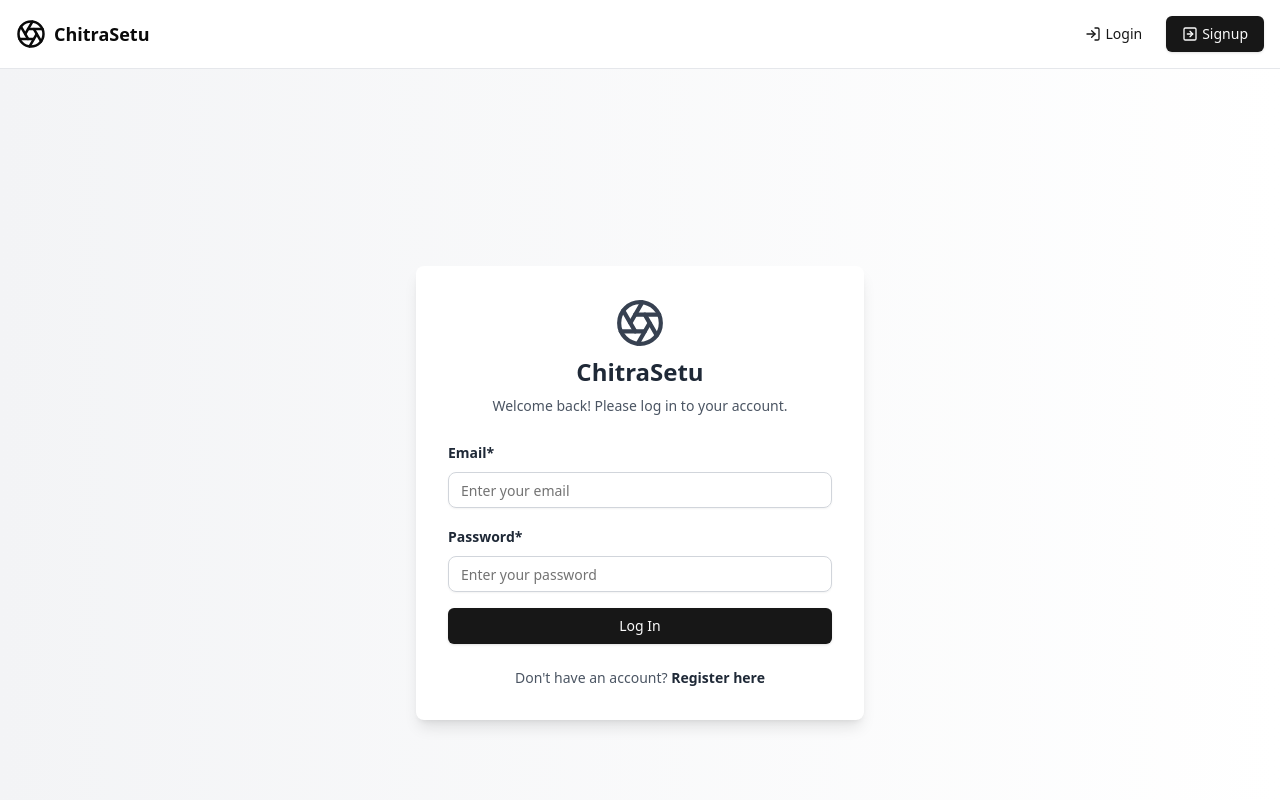
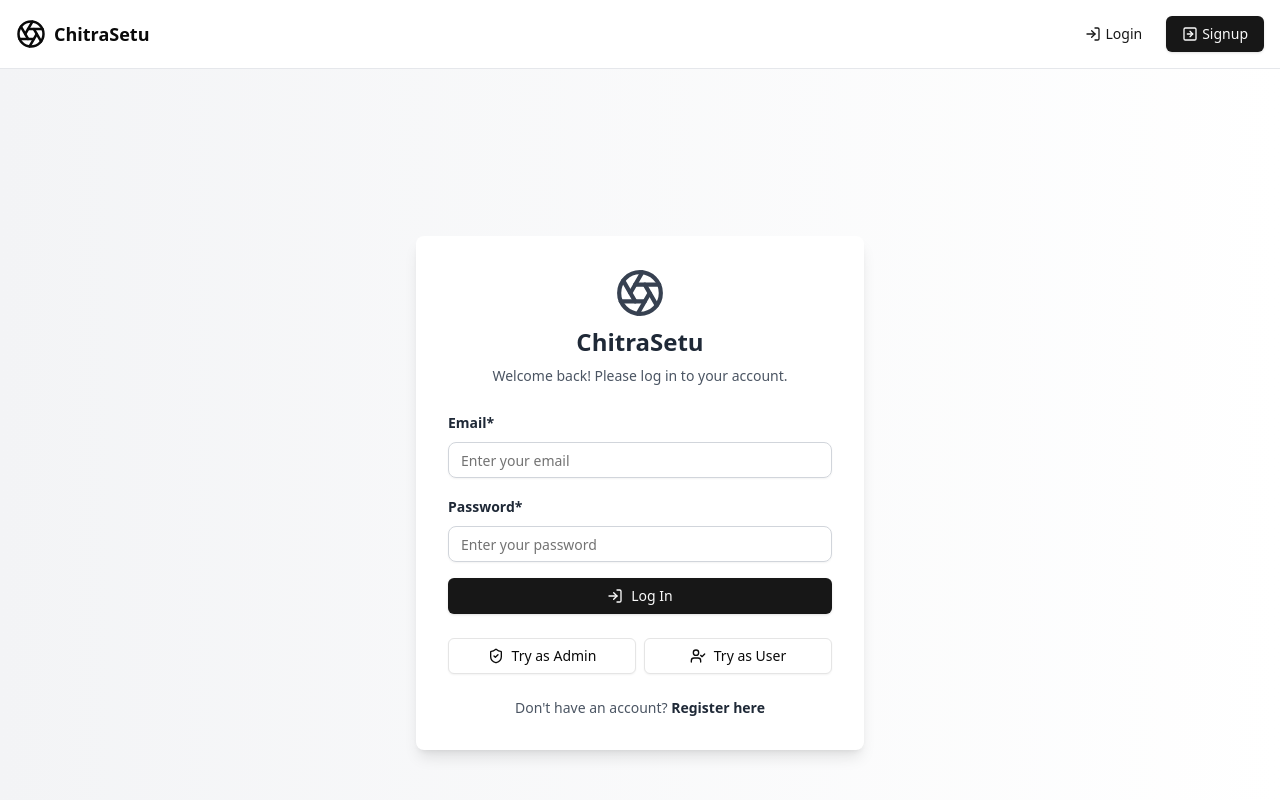
Before and after one commit to mukulpadwal/ChitraSetu, a Next.js app: page /login in a window 1280 px wide. Shown: the top 800 px of the page. Built offline with nearby package versions, Linux system fonts and the light colour scheme; no server answers; a web font is replaced by a local one; what imagekitio-next would draw is missing.

Commit message:
Enhance Login and Signup forms with admin and user demo buttons; update button styles and icons

```diff
--- a/components/LoginForm.tsx
+++ b/components/LoginForm.tsx
@@ -17,7 +17,7 @@ import { useRouter } from "next/navigation";
 import { zodResolver } from "@hookform/resolvers/zod";
 import { signIn } from "next-auth/react";
 import { Input } from "./ui/input";
-import { Aperture, Loader2 } from "lucide-react";
+import { Aperture, Loader2, LogIn, ShieldCheck, UserCheck } from "lucide-react";
 import { useState } from "react";
 
 const loginFormSchema = z.object({
@@ -118,9 +118,10 @@ function LoginForm() {
           <Button
             variant={"default"}
             type="submit"
-            className="w-full"
+            className="w-full flex flex-row justify-center items-center space-x-2"
             disabled={isPending}
           >
+            <LogIn />
             {isPending ? (
               <div className="flex flex-row justify-center items-center gap-2">
                 <Loader2 className="animate-spin" />
@@ -132,6 +133,29 @@ function LoginForm() {
           </Button>
         </form>
       </Form>
+
+      <div className="w-full flex flex-row justify-between items-center space-x-2">
+        <Button
+          className="w-1/2 flex flex-row justify-center items-center"
+          variant="outline"
+          onClick={() => {
+            form.setValue("email", "adminuser@test.com");
+            form.setValue("password", "AdminUser1*");
+          }}
+        >
+          <ShieldCheck /> Try as Admin
+        </Button>
+        <Button
+          className="w-1/2 flex flex-row justify-center items-center"
+          variant="outline"
+          onClick={() => {
+            form.setValue("email", "testuser@test.com");
+            form.setValue("password", "TestUser*");
+          }}
+        >
+          <UserCheck /> Try as User
+        </Button>
+      </div>
 
       {/* Footer */}
       <p className="text-center text-sm text-gray-600">
--- a/components/SignupForm.tsx
+++ b/components/SignupForm.tsx
@@ -7,7 +7,7 @@ import { Button } from "@/components/ui/button";
 import Link from "next/link";
 import { useRouter } from "next/navigation";
 import toast from "react-hot-toast";
-import { Aperture, Loader2 } from "lucide-react";
+import { Aperture, Loader2, UserRoundPlus } from "lucide-react";
 import {
   Form,
   FormControl,
@@ -151,9 +151,10 @@ function SignupForm() {
           <Button
             variant={"default"}
             type="submit"
-            className="w-full"
+            className="w-full flex flex-row justify-center items-center space-x-2"
             disabled={isPending}
           >
+            <UserRoundPlus />
             {isPending ? (
               <div className="flex flex-row items-center justify-center gap-2">
                 <Loader2 className="animate-spin" />
```
